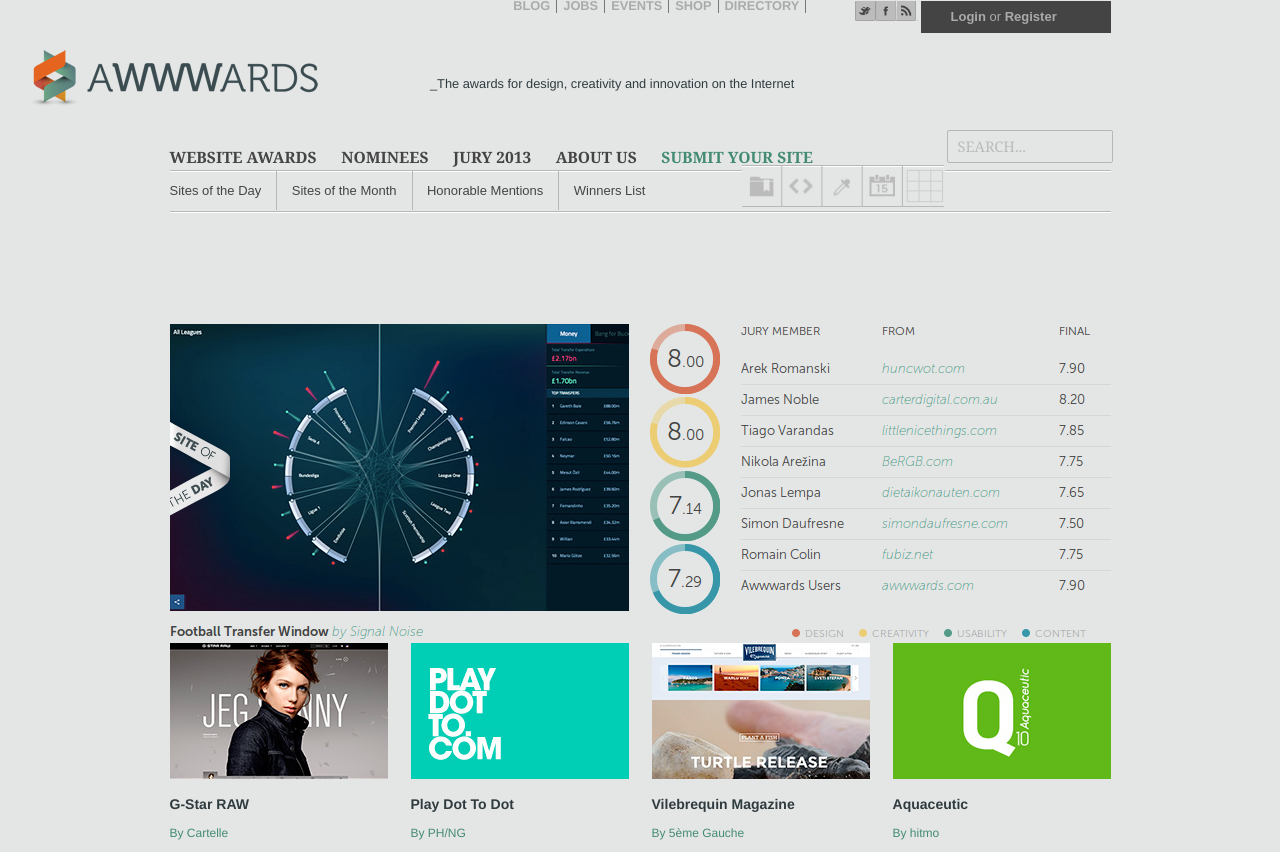
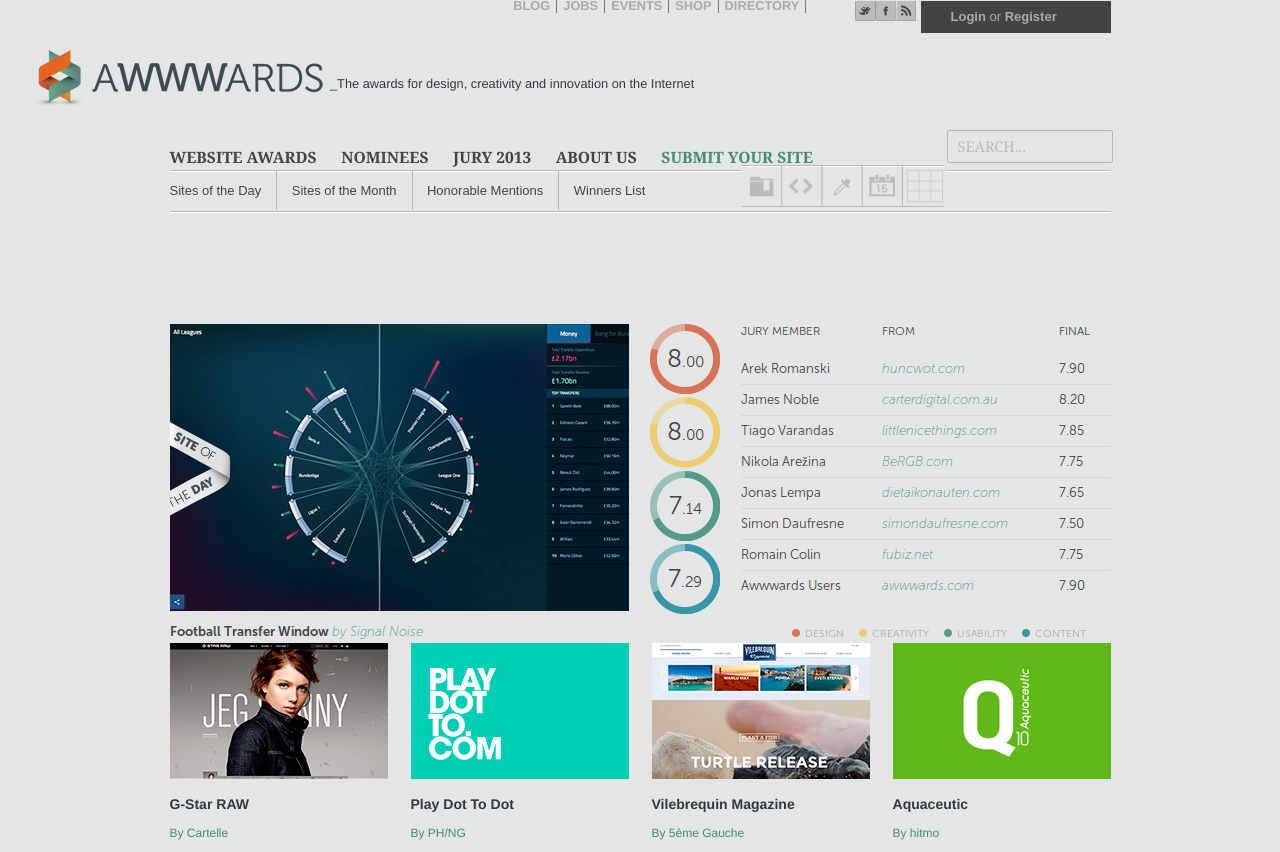
Before and after one commit to ronford/Awwwards, a plain HTML site: page index.html in a window 1280 px wide. Drawn offline with Linux system fonts and the light colour scheme.

Commit message:
final final

```diff
--- a/scss/_header.scss
+++ b/scss/_header.scss
@@ -9,7 +9,7 @@ header
 {
 position: absolute;
 top: 50px;
-left: 30px;
+left: 35px;
 display: block;
 width: 288px;
 height: 56px;
@@ -19,7 +19,7 @@ height: 56px;
 {
 position: absolute;
 top: 58px;
-left: 430px;
+left: 330px;
 display: inline-block;
 font-family:$secondary_font;
 color:$primary_color;
```
Also changed, not shown: css/style.css.
